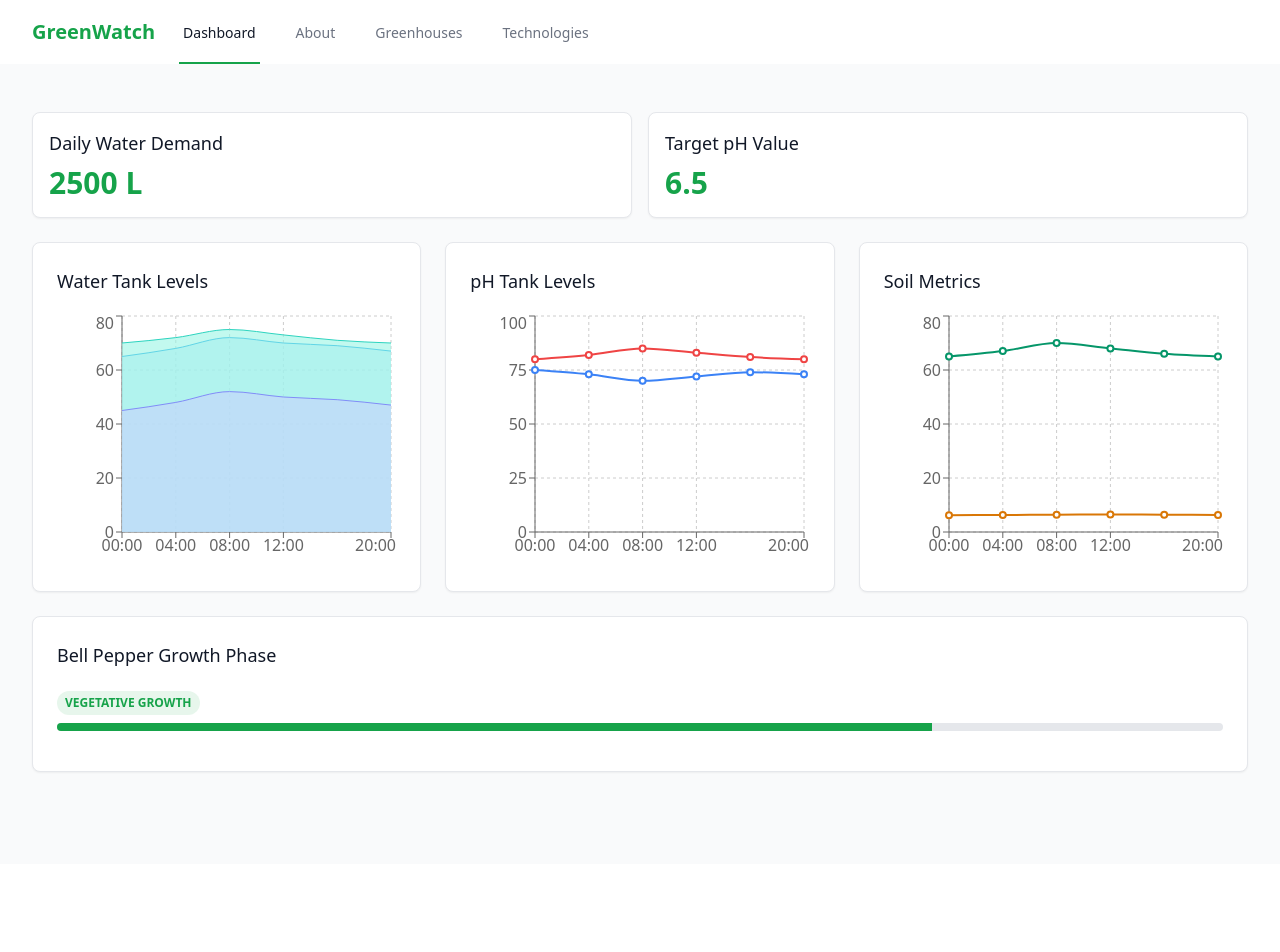
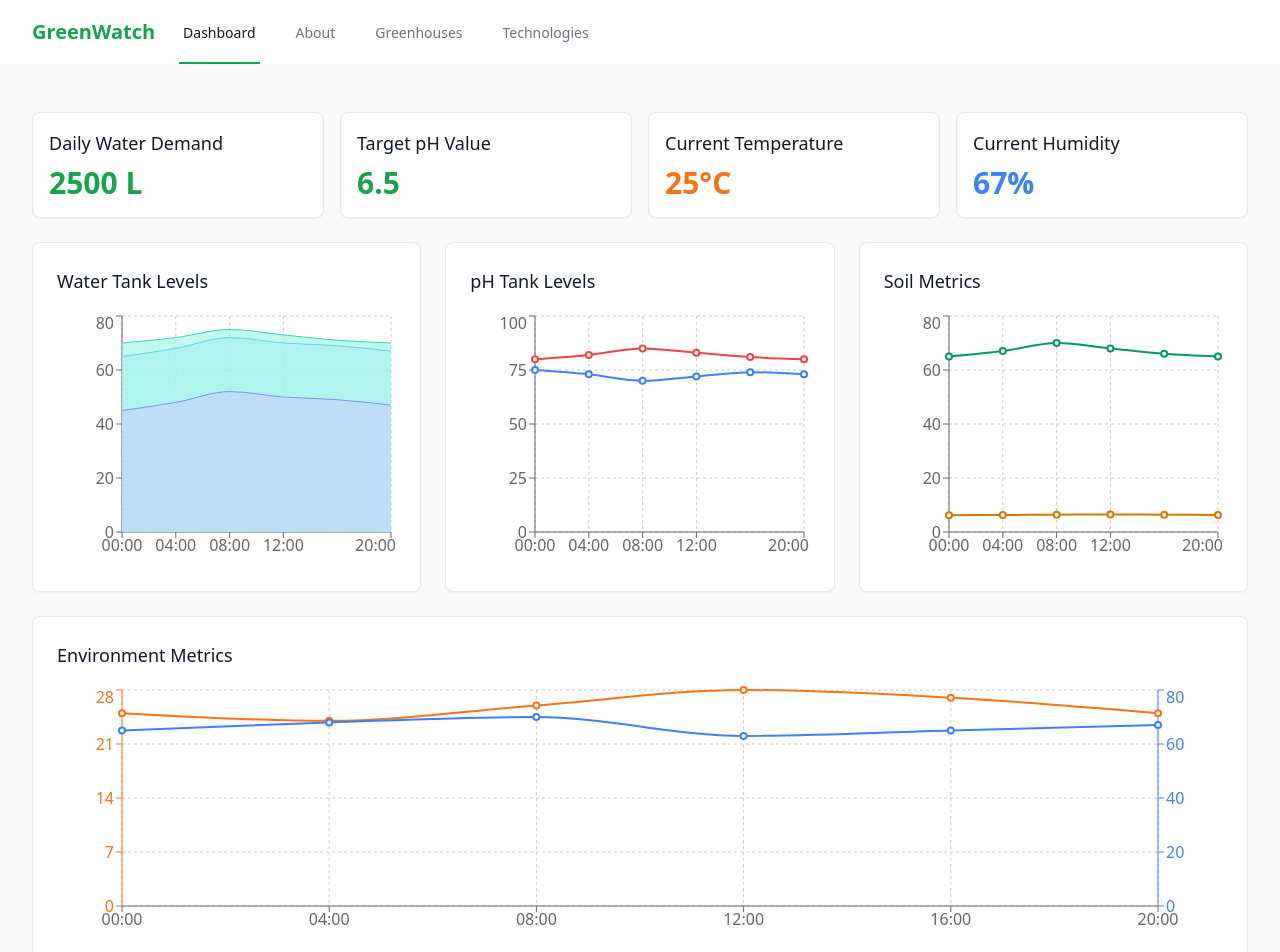
Before and after one commit to YasiruDEX/GreenHouse_Monitor, a React (Vite) app: page / in a window 1280 px wide. Shown: the top 952 px of the page. Before the commit the page ends 864 px from the top, so only its background shows below. Built offline with nearby package versions, Linux system fonts and the light colour scheme.

Commit message:
Add humidity and temperature data
Implement functionality to display humidity and temperature metrics in the greenhouse dashboard.
[skip gpt_engineer]

```diff
--- a/src/pages/Index.tsx
+++ b/src/pages/Index.tsx
@@ -38,13 +38,22 @@ const soilData = [
   { time: "20:00", moisture: 65, ph: 6.3 },
 ];
 
+const environmentData = [
+  { time: "00:00", temperature: 25, humidity: 65 },
+  { time: "04:00", temperature: 24, humidity: 68 },
+  { time: "08:00", temperature: 26, humidity: 70 },
+  { time: "12:00", temperature: 28, humidity: 63 },
+  { time: "16:00", temperature: 27, humidity: 65 },
+  { time: "20:00", temperature: 25, humidity: 67 },
+];
+
 const Index = () => {
   return (
     <div className="min-h-screen bg-gray-50">
       <div className="max-w-7xl mx-auto py-6 sm:px-6 lg:px-8">
         <div className="px-4 py-6 sm:px-0">
           {/* Key Metrics */}
-          <div className="grid grid-cols-2 gap-4 mb-6">
+          <div className="grid grid-cols-1 md:grid-cols-2 lg:grid-cols-4 gap-4 mb-6">
             <Card className="p-4">
               <h3 className="text-lg font-medium text-gray-900">Daily Water Demand</h3>
               <p className="text-3xl font-bold text-primary mt-2">2500 L</p>
@@ -52,6 +61,18 @@ const Index = () => {
             <Card className="p-4">
               <h3 className="text-lg font-medium text-gray-900">Target pH Value</h3>
               <p className="text-3xl font-bold text-primary mt-2">6.5</p>
+            </Card>
+            <Card className="p-4">
+              <h3 className="text-lg font-medium text-gray-900">Current Temperature</h3>
+              <p className="text-3xl font-bold text-orange-500 mt-2">
+                {environmentData[environmentData.length - 1].temperature}°C
+              </p>
+            </Card>
+            <Card className="p-4">
+              <h3 className="text-lg font-medium text-gray-900">Current Humidity</h3>
+              <p className="text-3xl font-bold text-blue-500 mt-2">
+                {environmentData[environmentData.length - 1].humidity}%
+              </p>
             </Card>
           </div>
 
@@ -151,7 +172,41 @@ const Index = () => {
             </Card>
           </div>
 
-          {/* Keep existing bell pepper phase card */}
+          {/* Environment Metrics */}
+          <div className="mt-6">
+            <Card className="p-6">
+              <h3 className="text-lg font-medium text-gray-900">Environment Metrics</h3>
+              <div className="mt-4 h-64">
+                <ResponsiveContainer width="100%" height="100%">
+                  <LineChart data={environmentData}>
+                    <CartesianGrid strokeDasharray="3 3" />
+                    <XAxis dataKey="time" />
+                    <YAxis yAxisId="temp" orientation="left" stroke="#f97316" />
+                    <YAxis yAxisId="humidity" orientation="right" stroke="#3b82f6" />
+                    <Tooltip />
+                    <Line
+                      yAxisId="temp"
+                      type="monotone"
+                      dataKey="temperature"
+                      name="Temperature (°C)"
+                      stroke="#f97316"
+                      strokeWidth={2}
+                    />
+                    <Line
+                      yAxisId="humidity"
+                      type="monotone"
+                      dataKey="humidity"
+                      name="Humidity (%)"
+                      stroke="#3b82f6"
+                      strokeWidth={2}
+                    />
+                  </LineChart>
+                </ResponsiveContainer>
+              </div>
+            </Card>
+          </div>
+
+          {/* Bell Pepper Growth Phase */}
           <div className="mt-6">
             <Card className="p-6">
               <h3 className="text-lg font-medium text-gray-900">
```
